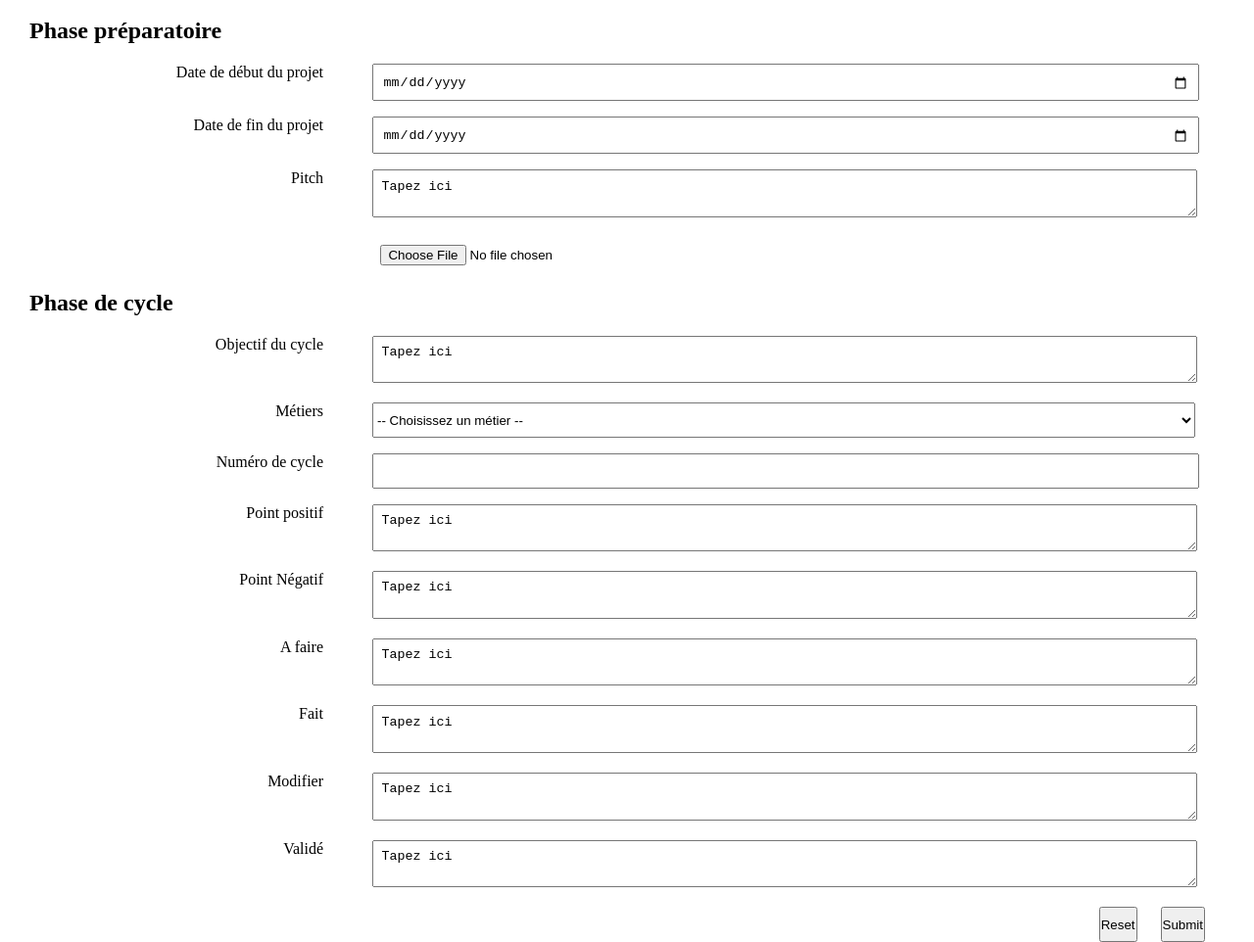
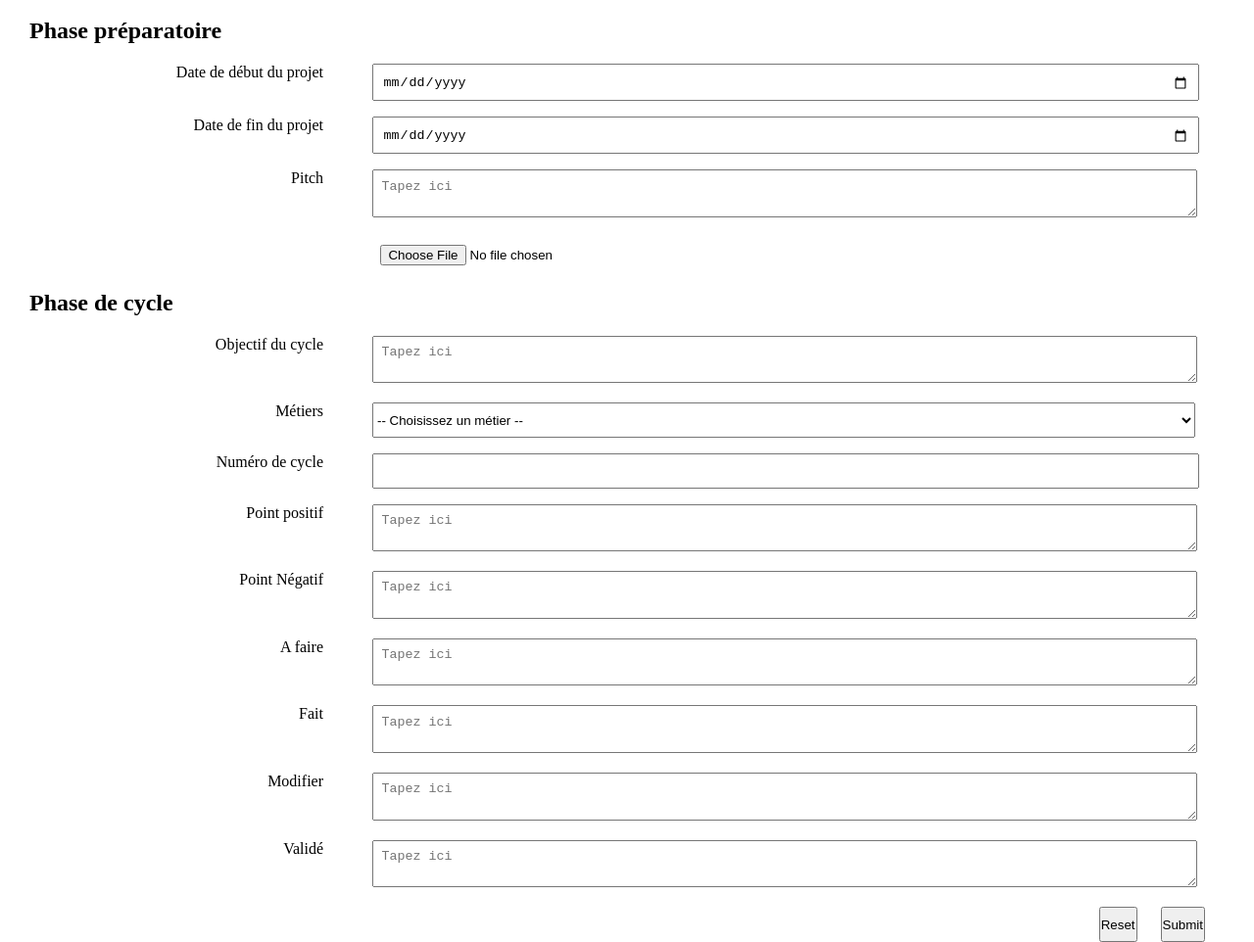
Before and after one commit to loudu/recettage, a plain HTML site: page index.html in a window 1280 px wide. Shown: the part 70-1032 px from the top of the page at 98% size. Drawn offline with Linux system fonts and the light colour scheme.

Commit message:
Placeholders
Changement du texte dur en placeholders

```diff
--- a/index.html
+++ b/index.html
@@ -28,14 +28,14 @@
     <label class="text">
         <span>Pitch</span>
         <div class="input-wrapper">
-            <textarea>Tapez ici </textarea>
+            <textarea placeholder="Tapez ici"></textarea>
         </div>
     </label>
 
     <label class="text">
         <span></span>
         <div class="input-wrapper">
-        <input type="file"> </input>
+        <input type="file"></input>
             </div>
     </label>
 
@@ -47,7 +47,7 @@
     <label class="text">
         <span>Objectif du cycle </span>
         <div class="input-wrapper">
-            <textarea>Tapez ici </textarea>
+            <textarea placeholder="Tapez ici"></textarea>
         </div>
     </label>
 
@@ -76,21 +76,21 @@
     <label class="text">
     <span>Point positif</span>
     <div class="input-wrapper">
-        <textarea>Tapez ici </textarea>
+        <textarea placeholder="Tapez ici"></textarea>
     </div>
 </label>
 
     <label class="text">
         <span>Point Négatif</span>
         <div class="input-wrapper">
-            <textarea>Tapez ici </textarea>
+            <textarea placeholder="Tapez ici"></textarea>
         </div>
     </label>
 
     <label class="text">
         <span>A faire </span>
         <div class="input-wrapper">
-            <textarea>Tapez ici </textarea>
+            <textarea placeholder="Tapez ici"></textarea>
         </div>
     </label>
 
@@ -98,7 +98,7 @@
     <label class="text">
         <span>Fait</span>
         <div class="input-wrapper">
-            <textarea>Tapez ici </textarea>
+            <textarea placeholder="Tapez ici"></textarea>
         </div>
     </label>
 
@@ -106,7 +106,7 @@
     <label class="text">
         <span>Modifier</span>
         <div class="input-wrapper">
-            <textarea>Tapez ici </textarea>
+            <textarea placeholder="Tapez ici"></textarea>
         </div>
     </label>
 
@@ -114,7 +114,7 @@
     <label class="text">
         <span>Validé</span>
         <div class="input-wrapper">
-            <textarea>Tapez ici </textarea>
+            <textarea placeholder="Tapez ici"></textarea>
         </div>
     </label>
 
```
